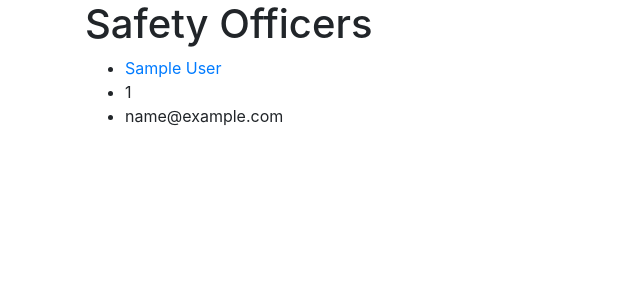
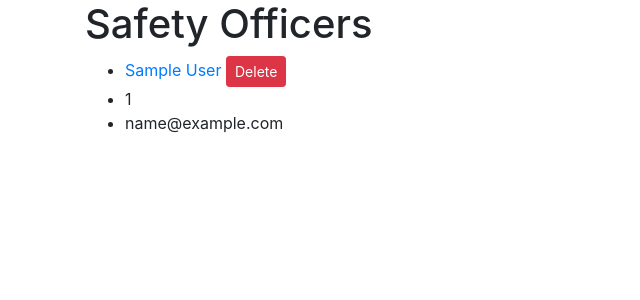
Before and after one commit to Code-Institute-Submissions/Freezefaz-Project-3-Safetynet_MarchResub, a Flask app: page /officers in a window 1280 px wide. Shown: the top 300 px of the page, without its empty margins (0-640 px from the left). Run offline with Flask 2, Linux system fonts and the light colour scheme; a database or web service that is not in the repository returns one stand-in record (values such as "Sample title"); some libraries are stand-ins or nearby versions.

Commit message:
created delete officer route and added delete button on show officer

```diff
--- a/app.py
+++ b/app.py
@@ -82,6 +82,21 @@ def process_update_officer(officer_id):
 
     return redirect(url_for('show_officers'))
 
+@app.route("/officers/delete/<officer_id>")
+def show_delete_officer(officer_id):
+    safety_officer = db.safety_officers.find_one({
+        "_id": ObjectId(officer_id)
+    })
+    return render_template("delete_officers.template.html",
+                            safety_officer=safety_officer)
+
+@app.route("/officers/delete/<officer_id>", methods=["POST"])
+def process_delete_officer(officer_id):
+    db.safety_officers.remove({
+        "_id": ObjectId(officer_id)
+    })
+    return redirect(url_for("show_officers"))
+
 
 # "magic code" -- boilerplate
 if __name__ == '__main__':
--- a/templates/delete_officers.template.html
+++ b/templates/delete_officers.template.html
@@ -1,11 +1,13 @@
 {%extends 'base.template.html'%}
+
+{%block content%}
 
 <form method="POST">
     <div class="alert alert-danger">
         Are you sure you want to delete {{safety_officer.first_name}} {{safety_officer.last_name}}?
         <div>
             <input type="submit" value="Yes" class="btn btn-danger"/>
-            <a href="{{url_for('show_animals')}}" class="btn btn-success">No</a>
+            <a href="{{url_for('show_officers')}}" class="btn btn-success">No</a>
         </div>
     </div>
 </form>
--- a/templates/show_officers.template.html
+++ b/templates/show_officers.template.html
@@ -9,6 +9,7 @@
     <li>
     <a href="{{url_for('show_update_officer', officer_id=each_officer._id)}}">
     {{each_officer.first_name}} {{each_officer.last_name}}</a>
+    <a href="{{url_for('show_delete_officer', officer_id=each_officer._id)}}" class="btn btn-danger btn-sm">Delete</a>
     </li>
     <li>{{each_officer.contact_number}}</li>
     <li>{{each_officer.email}}</li>
```
